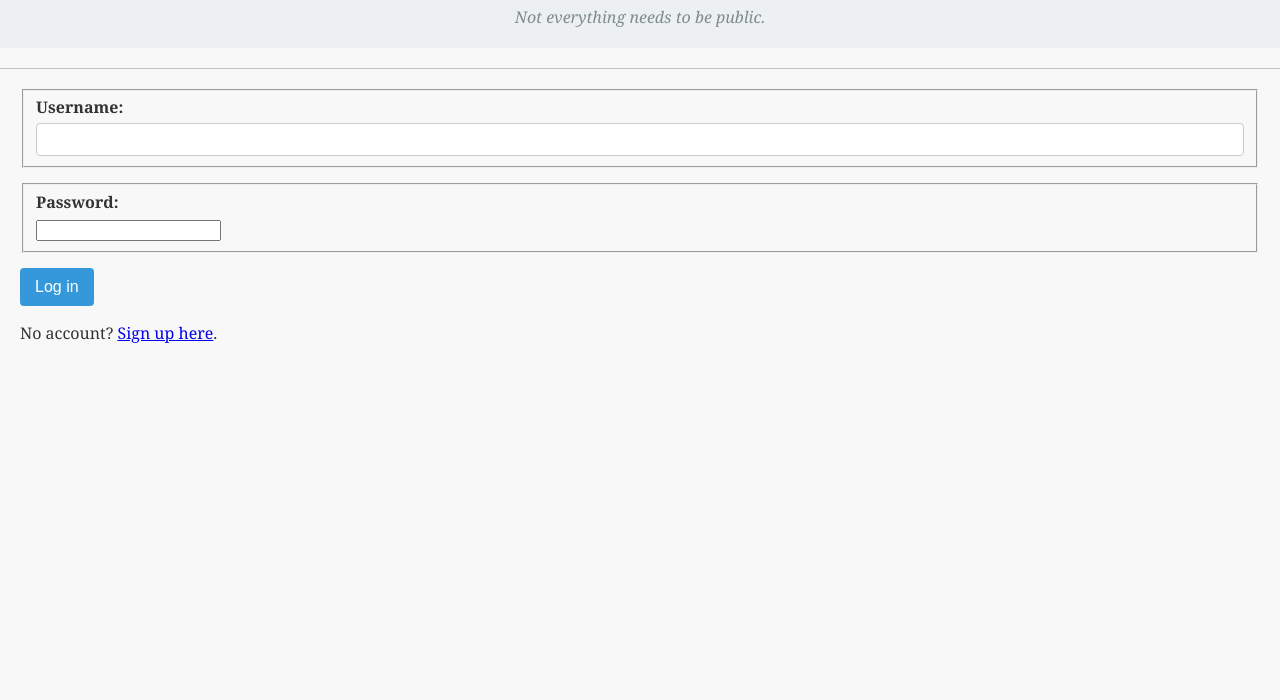
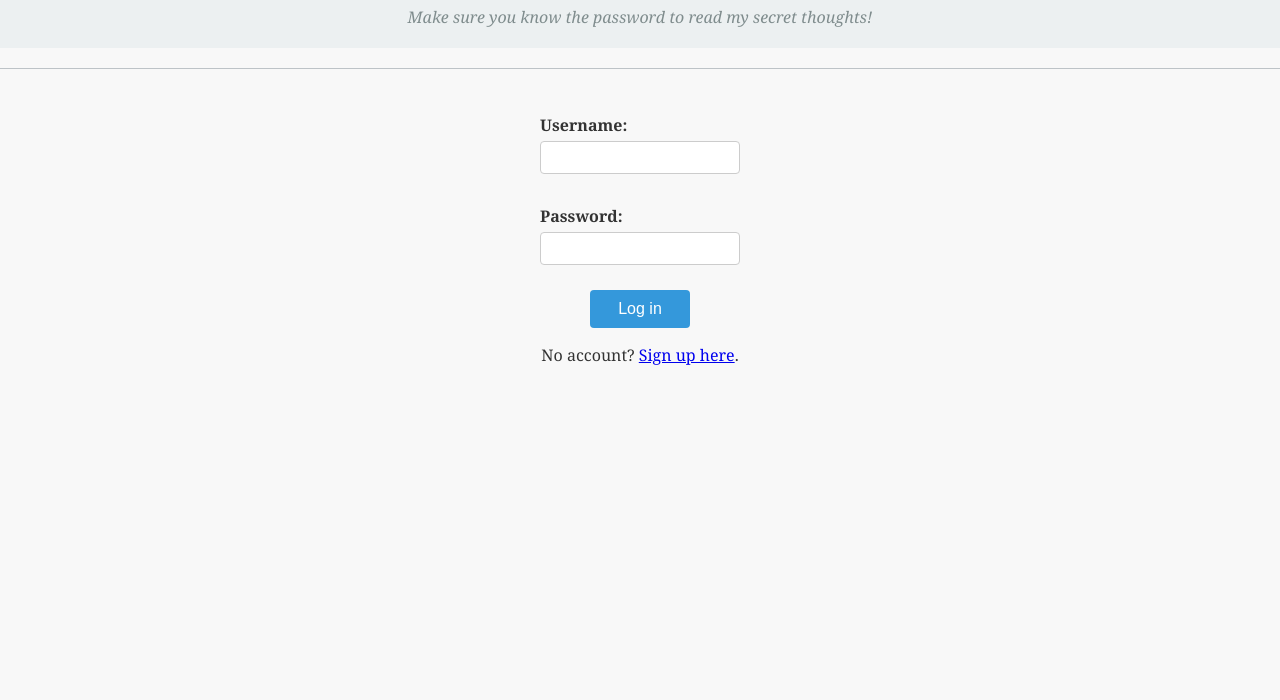
Before and after one commit to nine96as/diary_app, a plain HTML site: page client/login.html in a window 1280 px wide. Shown: the part 100-800 px from the top of the page. Drawn offline with Linux system fonts and the light colour scheme.

Commit message:
Change all html and css

```diff
--- a/client/assets/default.css
+++ b/client/assets/default.css
@@ -82,6 +82,7 @@ form {
 
 fieldset {
   margin-bottom: 15px;
+  border:none;
 }
 
 label {
@@ -96,10 +97,11 @@ textarea {
   padding: 8px;
   box-sizing: border-box;
   border: 1px solid #ccc;
+  /* border:none; */
   border-radius: 4px;
 }
 
-input[type='submit'] {
+input[type='submit'],button {
   background-color: #3498db;
   color: #fff;
   padding: 10px 15px;
--- /dev/null
+++ b/client/assets/login_reg.css
@@ -0,0 +1,31 @@
+
+
+.login-fieldset , .reg-fieldset{
+    width: 200px;
+    border:none;
+  }
+  #login-form ,#register-form {
+    display: flex;
+    flex-direction: column;
+    align-items: center;
+  }
+  .login-btn , .register-btn{
+    width: 100px;
+  }
+
+  main {
+    display: flex;
+    flex-direction: column;
+    align-items: center;
+  }
+
+  #password, #username {
+    /* height: 40px;
+    width: 200px; */
+
+    width: 100%;
+  padding: 8px;
+  box-sizing: border-box;
+    border: 1px solid #ccc;
+    border-radius: 4px;
+  }
--- a/client/login.html
+++ b/client/login.html
@@ -6,26 +6,27 @@
     <meta name="viewport" content="width=device-width, initial-scale=1.0" />
     <link rel="shortcut icon" href="./assets/favicon.ico" />
     <link rel="stylesheet" href="./assets/default.css" />
+    <link rel="stylesheet" href="./assets/login_reg.css" />
     <script src="./assets/login.js" defer></script>
     <title>Discretion</title>
   </head>
   <body>
     <header>
-      <h1>Login</h1>
-      <em>Not everything needs to be public.</em>
+      <h1>Welcome to my Dairy</h1>
+      <em>Make sure you know the password to read my secret thoughts!</em>
     </header>
     <hr />
     <main>
       <form id="login-form">
-        <fieldset>
+        <fieldset class="login-fieldset">
           <label for="username">Username:</label>
           <input type="text" id="username" name="username" />
-        </fieldset>
-        <fieldset>
+        </fieldset >
+        <fieldset class="login-fieldset">
           <label for="password">Password:</label>
           <input type="password" id="password" name="password" />
         </fieldset>
-        <input type="submit" value="Log in" />
+        <input type="submit" class="login-btn" value="Log in" />
       </form>
       <p>No account? <a href="./register.html">Sign up here</a>.</p>
     </main>
```
Also changed, not shown: client/board.html (+2 -2 lines), client/register.html (+4 -3 lines).
